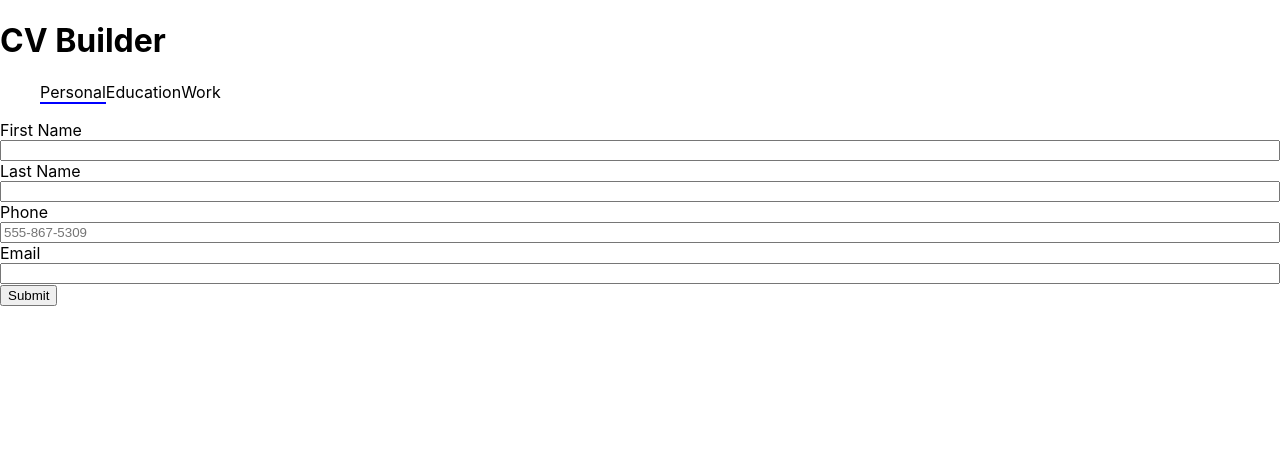
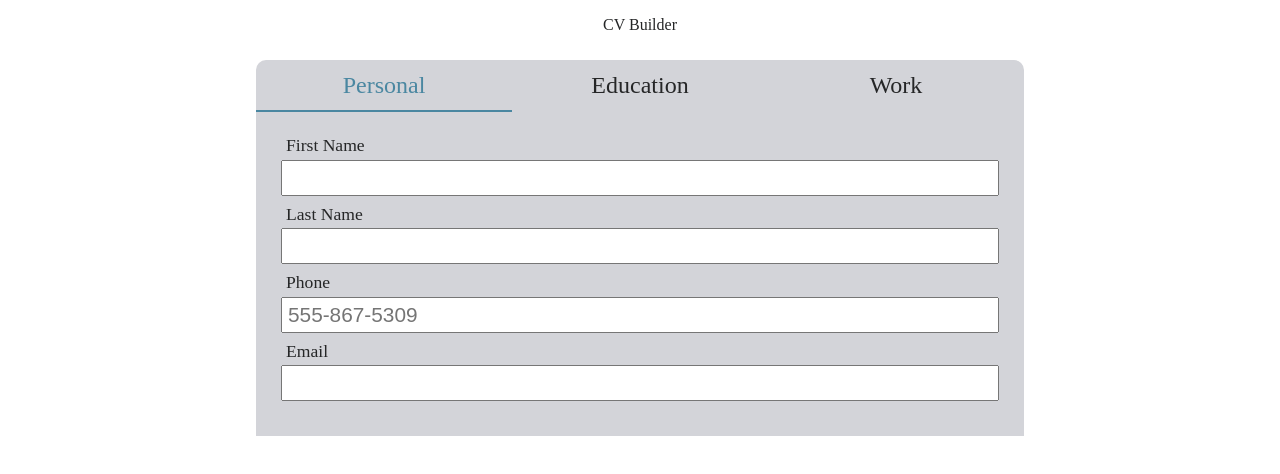
Before and after one commit to bhenning83/cv-project, a React (Create React App) app: page / in a window 1280 px wide. Shown: the top 474 px of the page. Built offline with nearby package versions, Linux system fonts and the light colour scheme.

Commit message:
submit appears after form is filled out

```diff
--- a/src/App.css
+++ b/src/App.css
@@ -1,12 +1,106 @@
+html, body, div, span, applet, object, iframe,
+h1, h2, h3, h4, h5, h6, p, blockquote, pre,
+a, abbr, acronym, address, big, cite, code,
+del, dfn, em, img, ins, kbd, q, s, samp,
+small, strike, strong, sub, sup, tt, var,
+b, u, i, center,
+dl, dt, dd, ol, ul, li,
+fieldset, form, label, legend,
+table, caption, tbody, tfoot, thead, tr, th, td,
+article, aside, canvas, details, embed,
+figure, figcaption, footer, header, hgroup,
+menu, nav, output, ruby, section, summary,
+time, mark, audio, video {
+	margin: 0;
+	padding: 0;
+	border: 0;
+	font-size: 100%;
+	font: inherit;
+	vertical-align: baseline;
+}
+/* HTML5 display-role reset for older browsers */
+article, aside, details, figcaption, figure,
+footer, header, hgroup, menu, nav, section {
+	display: block;
+}
+body {
+	line-height: 1;
+}
+ol, ul {
+	list-style: none;
+}
+blockquote, q {
+	quotes: none;
+}
+blockquote:before, blockquote:after,
+q:before, q:after {
+	content: '';
+	content: none;
+}
+table {
+	border-collapse: collapse;
+	border-spacing: 0;
+}
+:root {
+--light-gray: hsla(230, 7%, 84%, 1);
+--blue-munsell: hsla(198, 37%, 46%, 1);
+--firebrick: hsla(352, 90%, 39%, 1);
+--raisin-black: hsla(210, 3%, 15%, 1);
+--snow: hsla(340, 100%, 99%, 1);
+}
+
+/* start styles */
+body {
+  color: var(--raisin-black);
+}
+button:focus {
+  outline: 0;
+}
+header {
+  display: flex;
+  justify-content: center;
+  align-items: center;
+  height: 50px;
+}
+.home-container {
+  width: 60%;
+  margin: 0 auto;
+  padding: 10px;
+}
 nav ul {
+  list-style-type: none;
   display: flex;
-  list-style-type: none;
+  background: var(--light-gray);
+  justify-content: space-around;
+  padding: 0;
+  border-radius: 10px 10px 0 0;
 }
 nav ul li {
+  height: 50px;
   cursor: pointer;
+  display: flex;
+  align-items: center;
+  justify-content: center;
+  width: 33.333%;
+  font-size: 1.5rem;
+}
+li:hover {
+  background-color: var(--blue-munsell);
+  border-bottom: 2px solid var(--blue-munsell);
+  color: var(--snow);
+}
+li:first-of-type:hover {
+  border-radius: 10px 0 0 0;
+}
+li:last-of-type:hover {
+  border-radius: 0 10px 0 0 ;
+}
+li.active:hover {
+  color: var(--snow)
 }
 li.active {
-  border-bottom: 2px solid blue;
+  border-bottom: 2px solid var(--blue-munsell);
+  color: var(--blue-munsell);
 }
 .section {
   display: none;
@@ -15,3 +109,70 @@ li.active {
   display: flex;
   flex-direction: column;
 }
+.show {
+  display: none;
+}
+form {
+  background: var(--light-gray);
+  padding: 25px;
+}
+input, textarea {
+  height: 30px;
+  font-size: 1.3rem;
+  padding-left: 5px;
+  margin-bottom: 10px;
+}
+select {
+  height: 36px;
+  margin-bottom: 10px;
+}
+label {
+  font-size: 1.1rem;
+  margin: 0 0 5px 5px;
+}
+.add-btn {
+  background-color: var(--raisin-black);
+  color: var(--snow);
+  height: 30px;
+}
+.stints {
+  width: 100%;
+  display: flex;
+  flex-wrap: wrap;
+  justify-content: space-between;
+}
+.display-box {
+  background-color: var(--light-gray);
+  border: 1px solid var(--raisin-black);
+  border-radius: 10px;
+  margin-top: 25px;
+  padding: 10px;
+  display: flex;
+  flex-direction: column;
+  font-size: 1.2rem;
+  line-height: 1.6rem;
+  width: 45%;
+}
+.row {
+  display: flex;
+  margin-bottom: 10px;
+}
+.years {
+  font-size: 0.9rem;
+  font-style: italic;
+}
+.display-box button {
+  background-color: hsla(352, 90%, 39%, 70%);
+  width: 60px;
+  margin-left: auto;
+  border-radius: 5px;
+  color: var(--snow);
+}
+button[type='submit'] {
+  background: var(--blue-munsell);
+  color: var(--snow);
+  margin-top: 25px;
+  width: 100%;
+  font-size: 1.4rem;
+  padding: 5px;
+}
--- a/src/components/Header.js
+++ b/src/components/Header.js
@@ -10,7 +10,9 @@ class Header extends Component {
 
   render = () => {
     return(
-      <h1>CV Builder</h1>
+      <header>
+        <h1>CV Builder</h1>
+      </header>
     )
   }
 }
--- a/src/components/Home.js
+++ b/src/components/Home.js
@@ -2,18 +2,29 @@ import React, { Component } from 'react';
 import Personal from './Personal'
 import Education from './Education'
 import Work from './Work'
+import ShowCV from './ShowCV'
 
 class Home extends Component {
   constructor() {
     super()
 
     this.state = {
-      pers: {},
-      edu: {},
-      work: {}
+      pers: {
+        firstName: '',
+        lastName: '',
+        phone: '',
+        email: ''
+      },
+      edu: {
+        stints: []
+      },
+      work: {
+        stints: []
+      },
+      edit: true
     }
 
-    this.test = this.test.bind(this);
+    this.handleSubmit = this.handleSubmit.bind(this);
     this.clear = this.clear.bind(this);
   }
 
@@ -65,14 +76,43 @@ class Home extends Component {
     }
   }
 
-  test = (e) => {
+  handleSubmit = (e) => {
     e.preventDefault();
-    console.log(this.state)
+
+    //prevents submission if work and edu aren't added
+    if (this.state.work.stints !== undefined
+    && this.state.edu.stints !== undefined) {
+      document.querySelector('#cv').classList.toggle('show');
+      document.querySelector('#formMeat').classList.toggle('show');
+      if (this.state.edit === true) {
+        document.querySelector("button[type='submit']").textContent = 'Edit';
+      } else {
+        document.querySelector("button[type='submit']").textContent = 'Submit';
+      }
+      this.setState({
+        edit: !this.state.edit
+      })
+    } else {
+      alert('add education and/or work')
+    }
+  }
+
+  addSubBtn = () => {
+    console.log(this.state.work.stints)
+    console.log(this.state.edu.stints)
+    if (this.state.work.stints.length !== 0
+        && this.state.edu.stints.length !== 0
+        && this.state.pers.firstName !== ''
+        && this.state.pers.lastName !== ''
+        && this.state.pers.phone !== ''
+        && this.state.pers.email !== '') {
+        return(<button type='submit'>Submit</button>)
+    }
   }
 
   render = () => {
     return (
-      <div>
+      <div className='home-container'>
         <nav>
           <ul>
             <li onClick={this.renderPers} className='active'>Personal</li>
@@ -80,12 +120,15 @@ class Home extends Component {
             <li onClick={this.renderWork}>Work</li>
           </ul>
         </nav>
-        <form id='form' onSubmit={this.test}>
-          <Personal save={this.save} />
-          <Education save={this.save}/>
-          <Work save={this.save}/>
-          <button type='submit'>Submit</button>
+        <form id='form' onSubmit={this.handleSubmit} onChange={this.handleChange}>
+          <div id='formMeat'>
+            <Personal save={this.save} />
+            <Education save={this.save}/>
+            <Work save={this.save}/>
+          </div>
         </form>
+        {this.addSubBtn()}
+        <ShowCV data={this.state} />
       </div>
     )
   }
--- a/src/components/Personal.js
+++ b/src/components/Personal.js
@@ -20,7 +20,7 @@ class Personal extends Component {
 
   //sends entry data to Home
   componentDidUpdate = (prevProps, prevState) => {
-    if (this.state != prevState) {
+    if (this.state !== prevState) {
       this.props.save(this.state, 0);
     }
   }
--- /dev/null
+++ b/src/components/ShowCV.js
@@ -0,0 +1,71 @@
+import React from 'react';
+import uniqid from 'uniqid';
+
+const ShowCV = (props) => {
+  const {data} = props;
+  if (data.edu.stints && data.work.stints) {
+    return (
+      <div id='cv' className='show'>
+        <div>
+          {data.pers.firstName}
+        </div>
+        <div>
+          {data.pers.lastName}
+        </div>
+        <div>
+          {data.pers.phone}
+        </div>
+        <div>
+          {data.pers.email}
+        </div>
+        {data.edu.stints.map(stint => {
+          return (
+            <div key={uniqid()}>
+              <div>
+                {stint.school}
+              </div>
+              <div>
+                {stint.degree}
+              </div>
+              <div>
+                {stint.study}
+              </div>
+              <div>
+                {stint.eduFrom}
+              </div>
+              <div>
+                {stint.eduTo}
+              </div>
+            </div>
+          )
+        })}
+        {data.work.stints.map(stint => {
+          return (
+            <div key={uniqid()}>
+              <div>
+                {stint.company}
+              </div>
+              <div>
+                {stint.position}
+              </div>
+              <div>
+                {stint.workFrom}
+              </div>
+              <div>
+                {stint.workTo}
+              </div>
+              <div>
+                {stint.tasks}
+              </div>
+            </div>
+          )
+        })}
+      </div>
+    )
+  } else {
+    return( <h1 className='show'>Patience, young one.</h1>)
+  }
+
+}
+
+export default ShowCV;
--- a/src/components/ShowEdu.js
+++ b/src/components/ShowEdu.js
@@ -6,24 +6,19 @@ const ShowEdu = (props) => {
 
 
   return (
-    <div>
+    <div className='stints'>
       {stints.map((stint) => {
         return (
-          <div key={uniqid()}>
+          <div key={uniqid()} className='display-box'>
             <div>
               {stint.school}
             </div>
+            <div className='years'>{stint.eduFrom}-{stint.eduTo}</div>
             <div>
-              {stint.degree}
+              <span>Degree: </span>{stint.degree}
             </div>
             <div>
-              {stint.study}
-            </div>
-            <div>
-              {stint.eduFrom}
-            </div>
-            <div>
-              {stint.eduTo}
+              <span>Area of Study: </span> {stint.study}
             </div>
             <button onClick={() => del(stint.id)}>X</button>
           </div>
--- a/src/components/Work.js
+++ b/src/components/Work.js
@@ -1,5 +1,7 @@
 import React, { Component } from 'react';
 import ShowWork from './ShowWork'
+
+//NEED TO MAKE IT SO YOU CAN'T ADD WORK AND EDU UNTIL IT'S COMPLETELY FILLED OUT
 
 class Work extends Component {
   constructor() {
@@ -60,7 +62,7 @@ class Work extends Component {
 
   //sends entry data to Home
   componentDidUpdate = (prevProps, prevState) => {
-    if (this.state != prevState) {
+    if (this.state !== prevState) {
       this.props.save(this.state, 2);
     }
   }
@@ -78,7 +80,7 @@ class Work extends Component {
         <input type='text' id='workTo' onChange={this.handleChange}></input>
         <label htmlFor='tasks'>Responsibilities</label>
         <textarea id='tasks' form='form' onChange={this.handleChange}></textarea>
-        <button onClick={this.addWork}>Add Another</button>
+        <button onClick={this.addWork} className='add-btn'>Add</button>
         <ShowWork stints={this.state.stints} del={this.removeWork} />
       </div>
     )
```
Also changed, not shown: src/components/Education.js (+8 -8 lines), src/components/ShowWork.js (+14 -8 lines), 1 other file (tests, documents, lock files or other folders).
